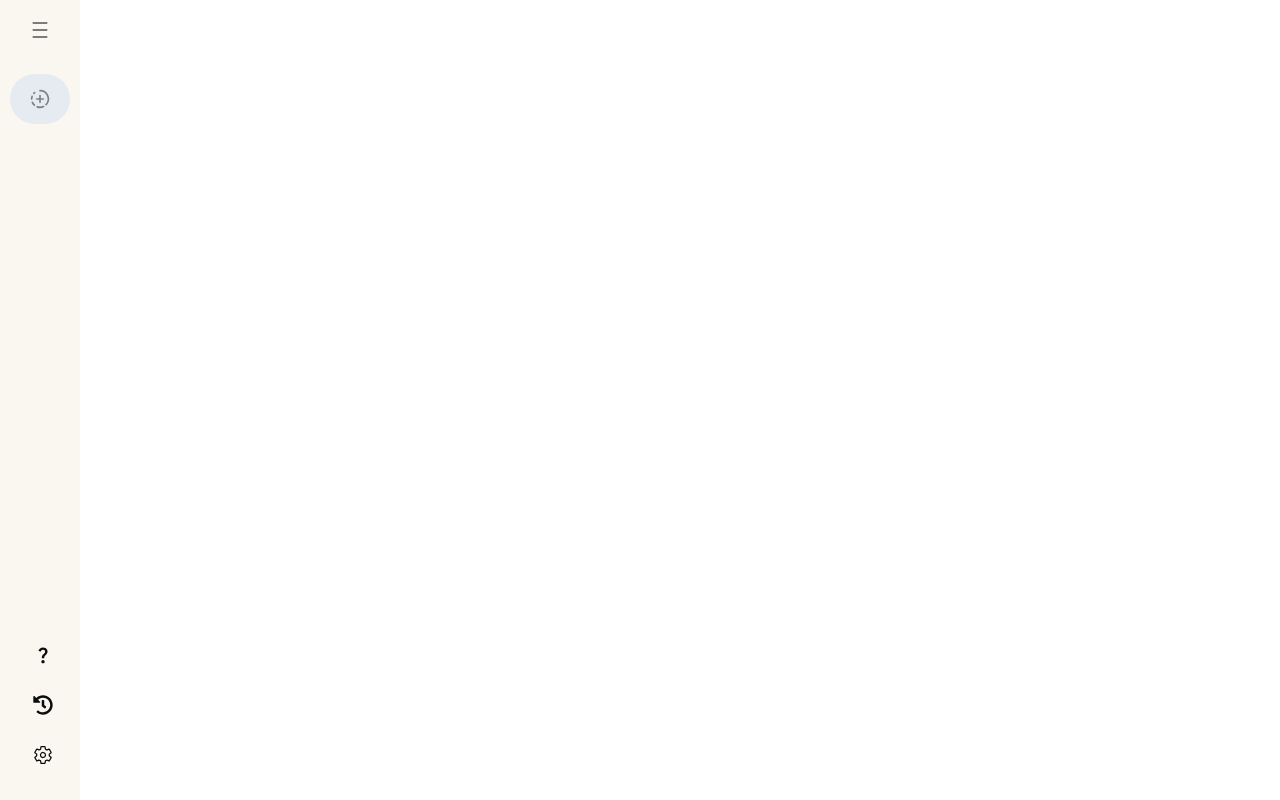
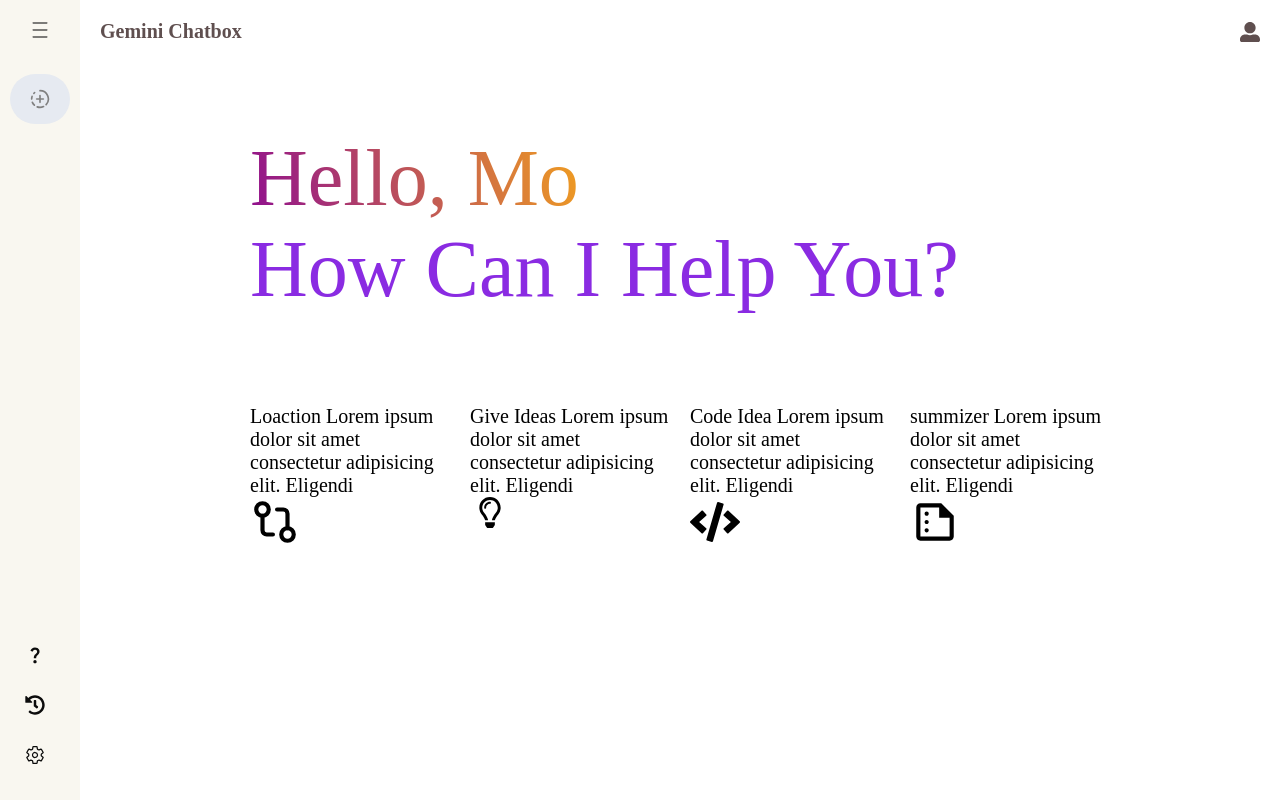
Before and after one commit to MohammedKarkoosh/GeminiClone, a React (Vite) app: page / in a window 1280 px wide. Built offline with nearby package versions, Linux system fonts and the light colour scheme.

Commit message:
Added the Prompt Cards that Gemeni has

```diff
--- a/src/App.jsx
+++ b/src/App.jsx
@@ -1,9 +1,11 @@
 import SideBar from "./Components/SideBar/SideBar.jsx"
-
+import Main from "./Components/Main/Main.jsx"
 function App() {
   return (
     <>
       <SideBar/>
+      <Main/>
+
     </>
   )
 }
--- /dev/null
+++ b/src/Components/Main/Main.css
@@ -0,0 +1,38 @@
+.main{
+    flex: 1;
+    min-height: 100vh;
+    padding-bottom: 15vh;
+    font-size: 20px;
+    position: relative;
+}
+
+
+ .container{
+    max-width: 900px;
+    margin: auto;
+}
+
+.greetings{
+    margin: 50px 0px;
+    font-size: 80px;
+    color: blueviolet;
+    font-weight: 500;
+    padding: 20px;
+
+}
+.main .greetings span{
+     background-image: -webkit-linear-gradient(16deg, #8F0F8F, #f19f1f);
+    -webkit-background-clip: text;
+    -webkit-text-fill-color: transparent;
+    display: inline-block;
+}
+
+.main .prompt-cards{
+
+    display: grid;
+    grid-template-columns: repeat(auto-fill, minmax(200px,1fr));
+    padding: 20px;
+    gap: 20px;
+
+
+}
--- /dev/null
+++ b/src/Components/Main/Main.jsx
@@ -0,0 +1,62 @@
+import React from "react";
+import "./Main.css";
+import NavBar from "../NavBar/NavBar";
+import { LuGitCompare } from "react-icons/lu";
+import { FaRegLightbulb } from "react-icons/fa";
+import { FaCode } from "react-icons/fa";
+import { MdOutlineSummarize } from "react-icons/md";
+import { LuGalleryHorizontalEnd } from "react-icons/lu";
+import { FaMicrophone } from "react-icons/fa6";
+import { BiSolidSend } from "react-icons/bi";
+
+function Main() {
+  return (
+    <div className="main">
+      <NavBar />
+      <div className="container">
+        <div className="greetings">
+          <p>
+            <span>Hello, Mo</span>
+          </p>
+          <p>How Can I Help You?</p>
+        </div>
+        <div className="prompt-cards">
+          <div className="prompt-card">
+            <p>
+              Loaction Lorem ipsum dolor sit amet consectetur adipisicing elit.
+              Eligendi
+            </p>
+            <LuGitCompare className="image" size={"50px"} />
+          </div>
+
+          <div className="prompt-card">
+            <p>
+              Give Ideas Lorem ipsum dolor sit amet consectetur adipisicing
+              elit. Eligendi
+            </p>
+            <FaRegLightbulb className="image" size={"20%"} />
+          </div>
+
+          <div className="prompt-card">
+            <p>
+              Code Idea Lorem ipsum dolor sit amet consectetur adipisicing elit.
+              Eligendi
+            </p>
+            <FaCode className="image" size={"50px"} />
+          </div>
+          <div className="prompt-card">
+            <p>
+              summizer Lorem ipsum dolor sit amet consectetur adipisicing elit.
+              Eligendi
+            </p>
+            <MdOutlineSummarize className="image" size={"50px"} />
+          </div>
+        </div>
+
+
+      </div>
+    </div>
+  );
+}
+
+export default Main;
--- /dev/null
+++ b/src/Components/NavBar/NavBar.css
@@ -0,0 +1,9 @@
+.navbar{
+    display: flex;
+    align-items: center;
+    font-size: 20px;
+    color: #5F4F4F;
+    font-weight: bolder;
+    justify-content: space-between;
+    padding: 20px;
+}
--- /dev/null
+++ b/src/Components/NavBar/NavBar.jsx
@@ -0,0 +1,14 @@
+import React from "react";
+import "./NavBar.css";
+import { FaUserAlt } from "react-icons/fa";
+
+function NavBar() {
+  return (
+    <div className="navbar">
+      <p>Gemini Chatbox</p>
+      <FaUserAlt size={"20px"} />
+    </div>
+  );
+}
+
+export default NavBar;
--- a/src/Components/SideBar/SideBar.css
+++ b/src/Components/SideBar/SideBar.css
@@ -1,10 +1,9 @@
 .side-bar{
     min-height: 100vh;
-    display: inline-flex;
+    display: flex;
     flex-direction: column;
     justify-content: space-between;
     background-color: #f9f7f0;
-    align-items: center;
     padding: 20px 10px;
 }
 
@@ -27,10 +26,12 @@
 .recent-chats {
     display: flex;
     flex-direction: column;
+
 }
 
 .recent-title{
 
+    margin-left: 5%;
     margin-top: 30px;
     margin-bottom: 20px;
 }
@@ -55,10 +56,14 @@
 }
 
 .menu-footer {
+
     display: flex;
     flex-direction: column;
+    align-items: start;
+
 }
 .menu-footer-item {
+
     padding-right: 10px;
     cursor: pointer;
 }
```
